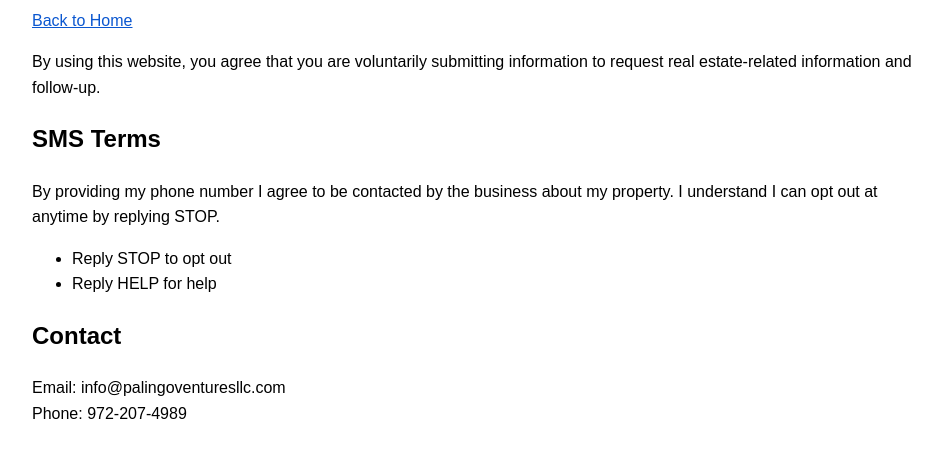
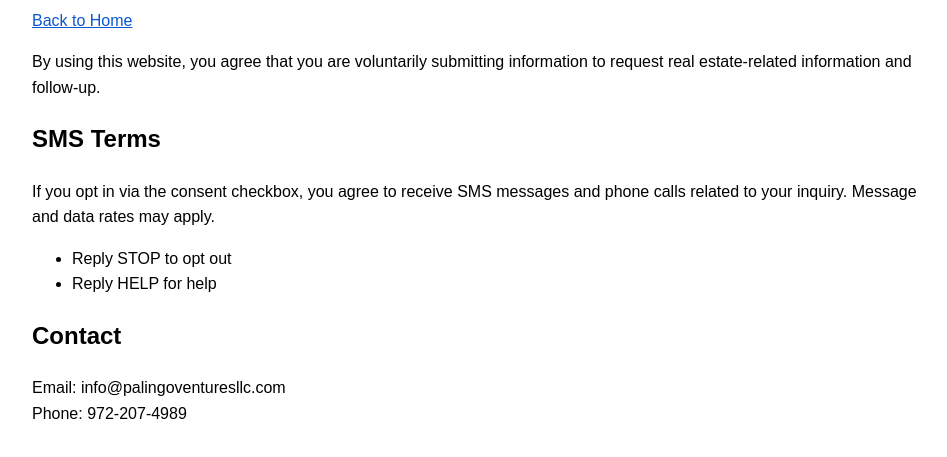
Before and after one commit to palingoventuresllc/palingoventuresllc.github.io, a plain HTML site: page terms.html in a window 1280 px wide. Shown: the part 95-552 px from the top of the page, without its empty margins (158-1105 px from the left). Drawn offline with Linux system fonts and the light colour scheme.

Commit message:
terms.html

```diff
--- a/terms.html
+++ b/terms.html
@@ -16,7 +16,7 @@
   <p>By using this website, you agree that you are voluntarily submitting information to request real estate-related information and follow-up.</p>
 
   <h2>SMS Terms</h2>
-  <p>By providing my phone number I agree to be contacted by the business about my property. I understand I can opt out at anytime by replying STOP.</p>
+  <p>If you opt in via the consent checkbox, you agree to receive SMS messages and phone calls related to your inquiry. Message and data rates may apply.</p>
   <ul>
     <li>Reply STOP to opt out</li>
     <li>Reply HELP for help</li>
```
